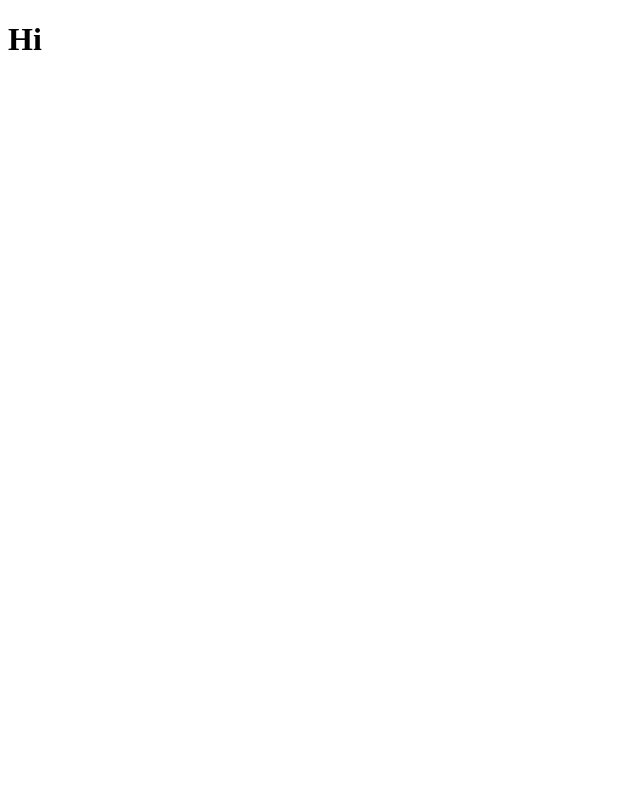
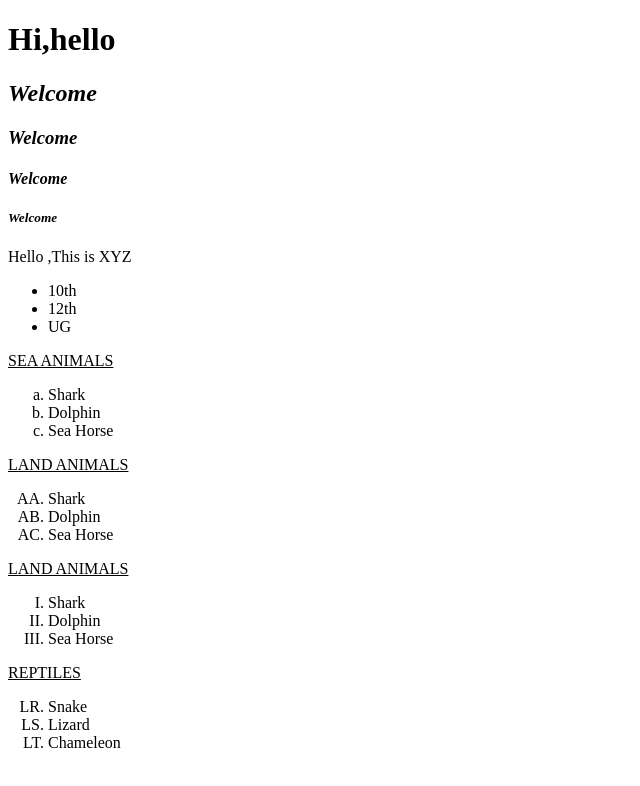
Before and after one commit to nehafrancis/reactjs, a plain HTML site: page index.html in a window 1280 px wide. Shown: the whole page, without its empty margins (0-640 px from the left). Drawn offline with Linux system fonts and the light colour scheme.

Commit message:
update' git commit -mupdate
git push

git commit -mupdatee
;

```diff
--- a/index.html
+++ b/index.html
@@ -6,6 +6,39 @@
     <title>Document</title>
 </head>
 <body>
-    <h1>Hi</h1>
+    <h1><b>Hi,hello</b></h1>
+    <h2><i>Welcome</i></h2>
+    <h3><i>Welcome</i></h3>
+    <h4><i>Welcome</i></h4>
+    <h5><i>Welcome</i></h5>
+    <p>Hello ,This is XYZ</p>
+    <ul>
+        <li>10th</li>
+        <li>12th</li>
+        <li>UG</li>
+    </ul>
+    <p><u>SEA ANIMALS</u></p>
+    <ol  type="a">
+        <li>Shark</li>
+        <li>Dolphin</li>
+        <li>Sea Horse</li>
+    </ol>
+    <p><u>LAND ANIMALS</u></p>
+    <ol  type="A" start="27">
+        <li>Shark</li>
+        <li>Dolphin</li>
+        <li>Sea Horse</li>
+    </ol>
+    <p><u>LAND ANIMALS</u></p>
+    <ol  type="I" start="1">
+        <li>Shark</li>
+        <li>Dolphin</li>
+        <li>Sea Horse</li>
+    </ol>
+    <p><u>REPTILES</u></p>
+    <ol  type="A" start="330">
+        <li>Snake</li>
+        <li>Lizard</li>
+        <li>Chameleon</li>
 </body>
 </html>
```
